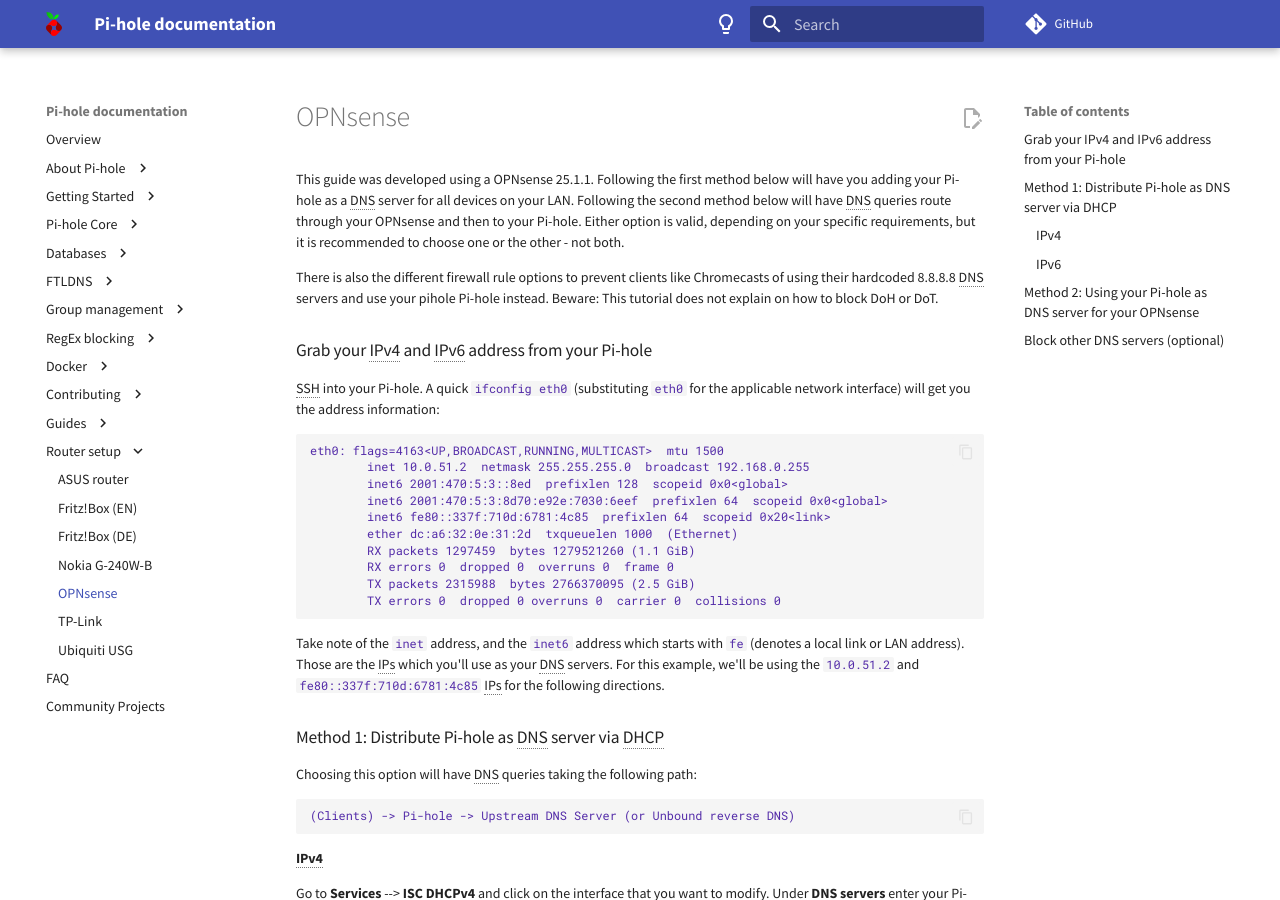
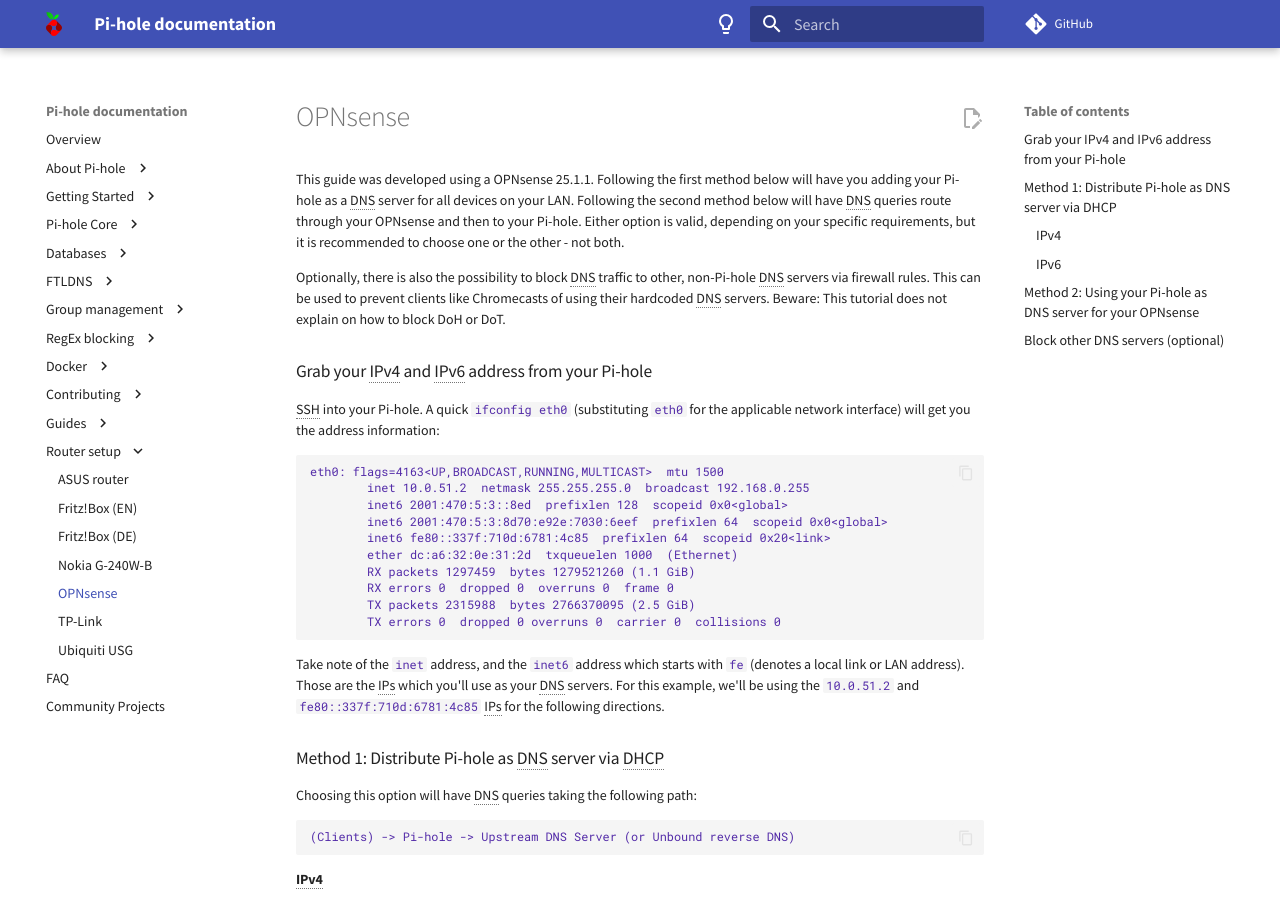
Before and after one commit to pi-hole/docs, an MkDocs documentation site: the page built from docs/routers/OPNsense.md, in a window 1280 px wide and 900 px high. Built offline with MkDocs 1.6.1 and Material for MkDocs 9.7.7, drawn with Linux system fonts in a browser that asks for light colours; comment, search, counter and statistics services are not loaded.

Commit message:
Update docs/routers/OPNsense.md
Co-authored-by: yubiuser <github@yubiuser.dev>
Signed-off-by: jameskimmel <17176225+jameskimmel@users.noreply.github.com>

```diff
--- a/docs/routers/OPNsense.md
+++ b/docs/routers/OPNsense.md
@@ -1,6 +1,6 @@
 This guide was developed using a OPNsense 25.1.1. Following the first method below will have you adding your Pi-hole as a DNS server for all devices on your LAN. Following the second method below will have DNS queries route through your OPNsense and then to your Pi-hole. Either option is valid, depending on your specific requirements, but it is recommended to choose one or the other - not both.
 
-There is also the different firewall rule options to prevent clients like Chromecasts of using their hardcoded 8.8.8.8 DNS servers and use your pihole Pi-hole instead.
+Optionally, there is also the possibility to block DNS traffic to other, non-Pi-hole DNS servers via firewall rules. This can be used to prevent clients like Chromecasts of using their hardcoded DNS servers.
 Beware: This tutorial does not explain on how to block DoH or DoT.
 
 ### Grab your IPv4 and IPv6 address from your Pi-hole
```
